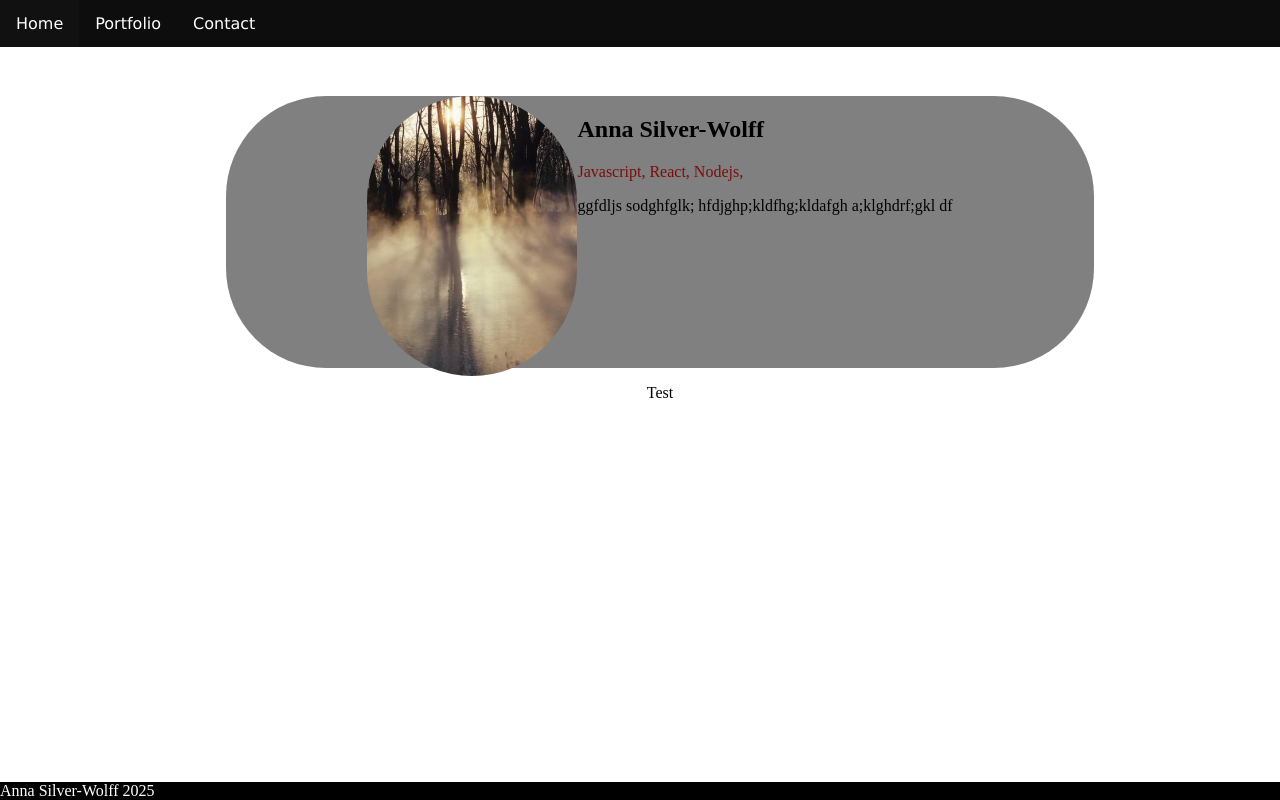
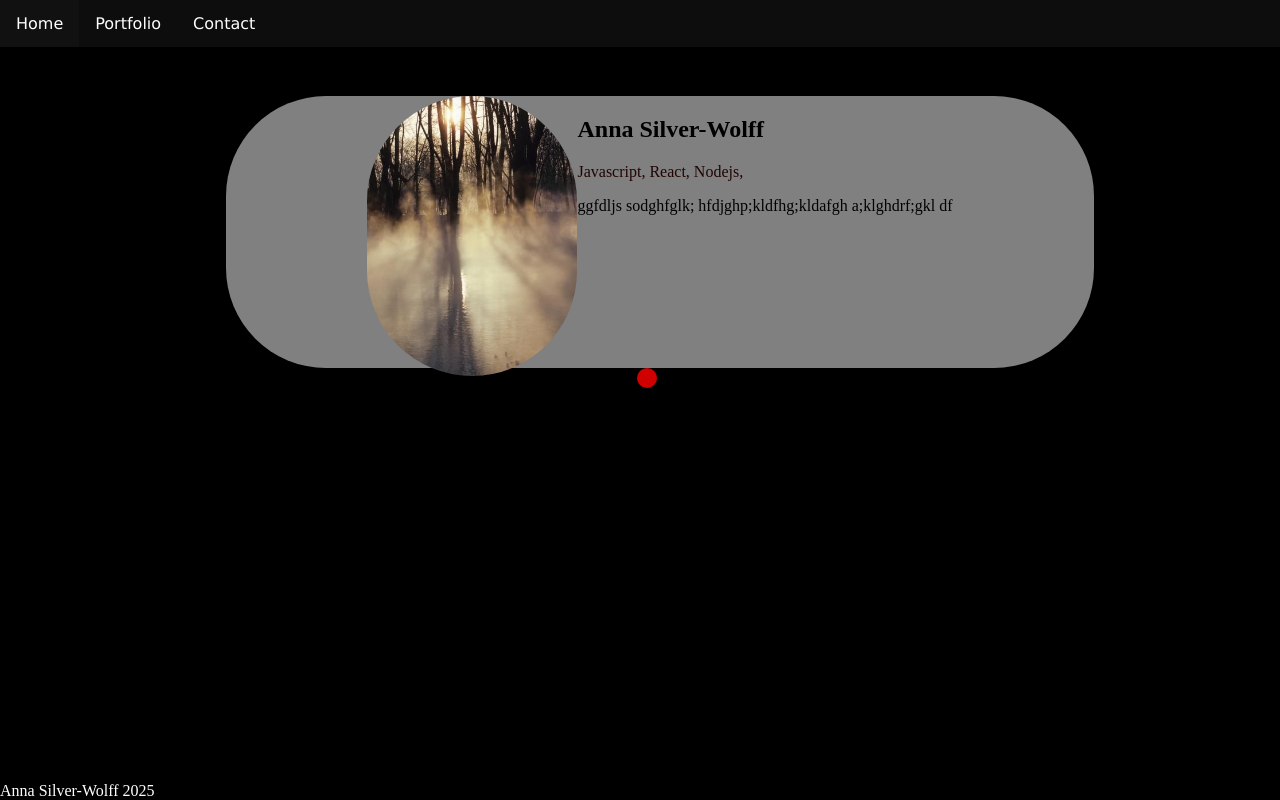
Before and after one commit to asw-afk/my-portfolio, a React (Vite) app: page / in a window 1280 px wide. Built offline with nearby package versions, Linux system fonts and the light colour scheme.

Commit message:
trying to fix render error

```diff
--- a/src/App.css
+++ b/src/App.css
@@ -2,4 +2,5 @@ body, html{
   margin:0;
   width: 100vw;
   padding:0;
+  background-color: black;
 }
--- a/src/components/UI/card/Portfolio.jsx
+++ b/src/components/UI/card/Portfolio.jsx
@@ -6,6 +6,8 @@ function Portfolio() {
 
  <div className="portfolioList">
 
+  <div id="dialCenter"></div>
+
    <p> Test</p>
 
 </div>
--- a/src/components/UI/card/card.css
+++ b/src/components/UI/card/card.css
@@ -13,11 +13,13 @@
 
 .card img {
     border-radius: 150px;
+    size: 10000000px;
     height: 35vh;
 }
 
+
 #tagLine {
-    color: rgb(124, 11, 11);
+    color: rgb(32, 4, 4);
 }
 
 .portfolioList {
@@ -25,3 +27,10 @@
     justify-content: center;
 
 }
+
+#dialCenter {
+    background-color: rgb(209, 0, 0);
+    height: 20px;
+    width: 20px;
+    border-radius: 100px;
+}
```
Also changed, not shown: 1 other file (tests, documents, lock files or other folders).
